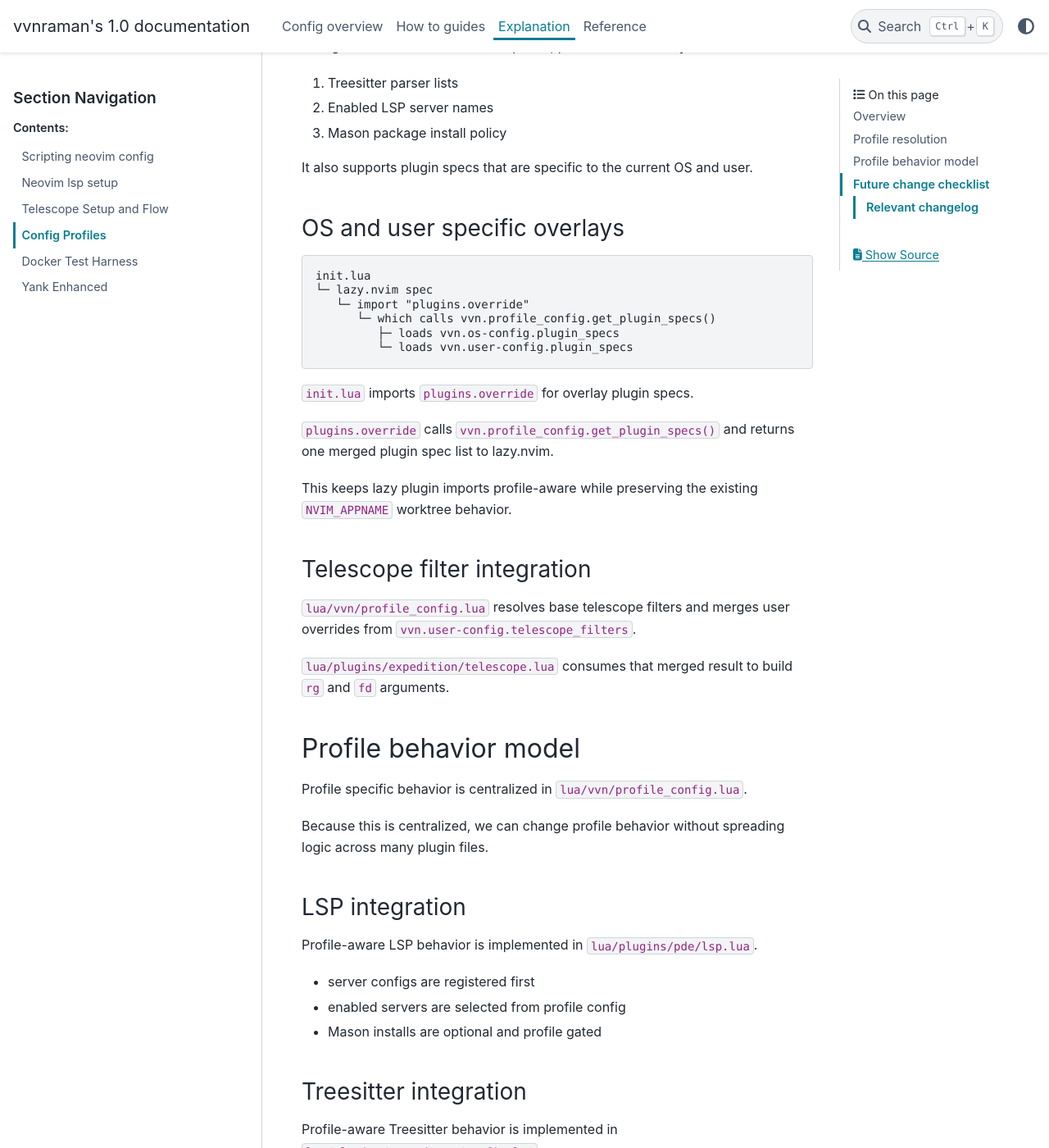
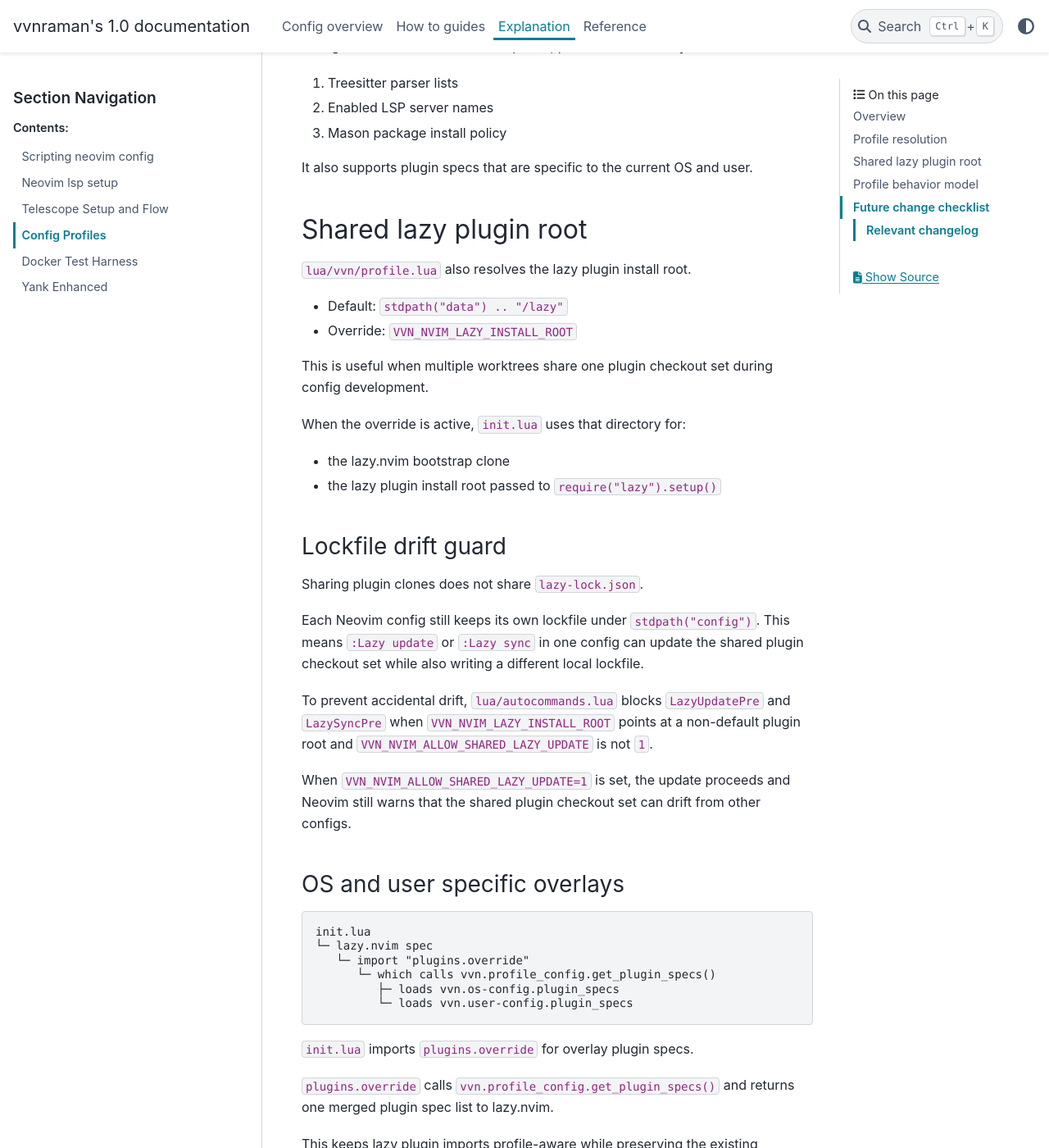
Before and after one commit to vvnraman/neovim-config, a Sphinx documentation site: the page built from docs/explanation/config-profiles.rst, in a window 1280 px wide and 1400 px high, scrolled down 714 px. Shown: the whole window at 82% size. Built offline with Sphinx 7.4.7 and the PyData theme 0.15.4, drawn with Linux system fonts in a browser that asks for light colours; some of the changed text lies outside the part shown.

Commit message:
Configure plugin install location, init scripts
docs

docs

snacks keybind sync with nvmage

```diff
--- a/docs/explanation/config-profiles.rst
+++ b/docs/explanation/config-profiles.rst
@@ -34,6 +34,39 @@ This gives us three customization points, plus OS/user overlays.
 3. Mason package install policy
 
 It also supports plugin specs that are specific to the current OS and user.
+
+Shared lazy plugin root
+=======================
+
+``lua/vvn/profile.lua`` also resolves the lazy plugin install root.
+
+- Default: ``stdpath("data") .. "/lazy"``
+- Override: ``VVN_NVIM_LAZY_INSTALL_ROOT``
+
+This is useful when multiple worktrees share one plugin checkout set during
+config development.
+
+When the override is active, ``init.lua`` uses that directory for:
+
+- the lazy.nvim bootstrap clone
+- the lazy plugin install root passed to ``require("lazy").setup()``
+
+Lockfile drift guard
+--------------------
+
+Sharing plugin clones does not share ``lazy-lock.json``.
+
+Each Neovim config still keeps its own lockfile under ``stdpath("config")``.
+This means ``:Lazy update`` or ``:Lazy sync`` in one config can update the
+shared plugin checkout set while also writing a different local lockfile.
+
+To prevent accidental drift, ``lua/autocommands.lua`` blocks ``LazyUpdatePre``
+and ``LazySyncPre`` when ``VVN_NVIM_LAZY_INSTALL_ROOT`` points at a non-default
+plugin root and ``VVN_NVIM_ALLOW_SHARED_LAZY_UPDATE`` is not ``1``.
+
+When ``VVN_NVIM_ALLOW_SHARED_LAZY_UPDATE=1`` is set, the update proceeds and
+Neovim still warns that the shared plugin checkout set can drift from other
+configs.
 
 OS and user specific overlays
 -----------------------------
@@ -144,5 +177,6 @@ what each profile is supposed to do.
 Relevant changelog
 ------------------
 
+- :ref:`changelog-2026-04-apr-shared-lazy-root`
 - :ref:`changelog-2026-03-mar-vvn-overlay-imports`
 - :ref:`changelog-2026-03-mar-file-nav-pickers`
--- a/docs/reference/project/changelog.rst
+++ b/docs/reference/project/changelog.rst
@@ -5,6 +5,7 @@ Changelog
 2026
 ====
 
+- :ref:`2026-04-apr - add shared lazy root guard <changelog-2026-04-apr-shared-lazy-root>`
 - :ref:`2026-03-mar - refine file-nav and lsp pickers <changelog-2026-03-mar-file-nav-pickers>`
 - :ref:`2026-03-mar - move overlay imports under vvn <changelog-2026-03-mar-vvn-overlay-imports>`
 - :ref:`2026-03-mar - refactor shared vvn helper modules <changelog-2026-03-mar-vvn-util-modules>`
@@ -28,6 +29,7 @@ Changelog
 .. toctree::
    :hidden:
 
+   2026-04-apr-shared-lazy-root
    2026-03-mar-opencode
    2026-03-mar-vvn-overlay-imports
    2026-03-mar-vvn-util-modules
```
Also changed, not shown: docs/reference/project/2026-04-apr-shared-lazy-root.rst (added, +25 -0 lines), 7 other files.
